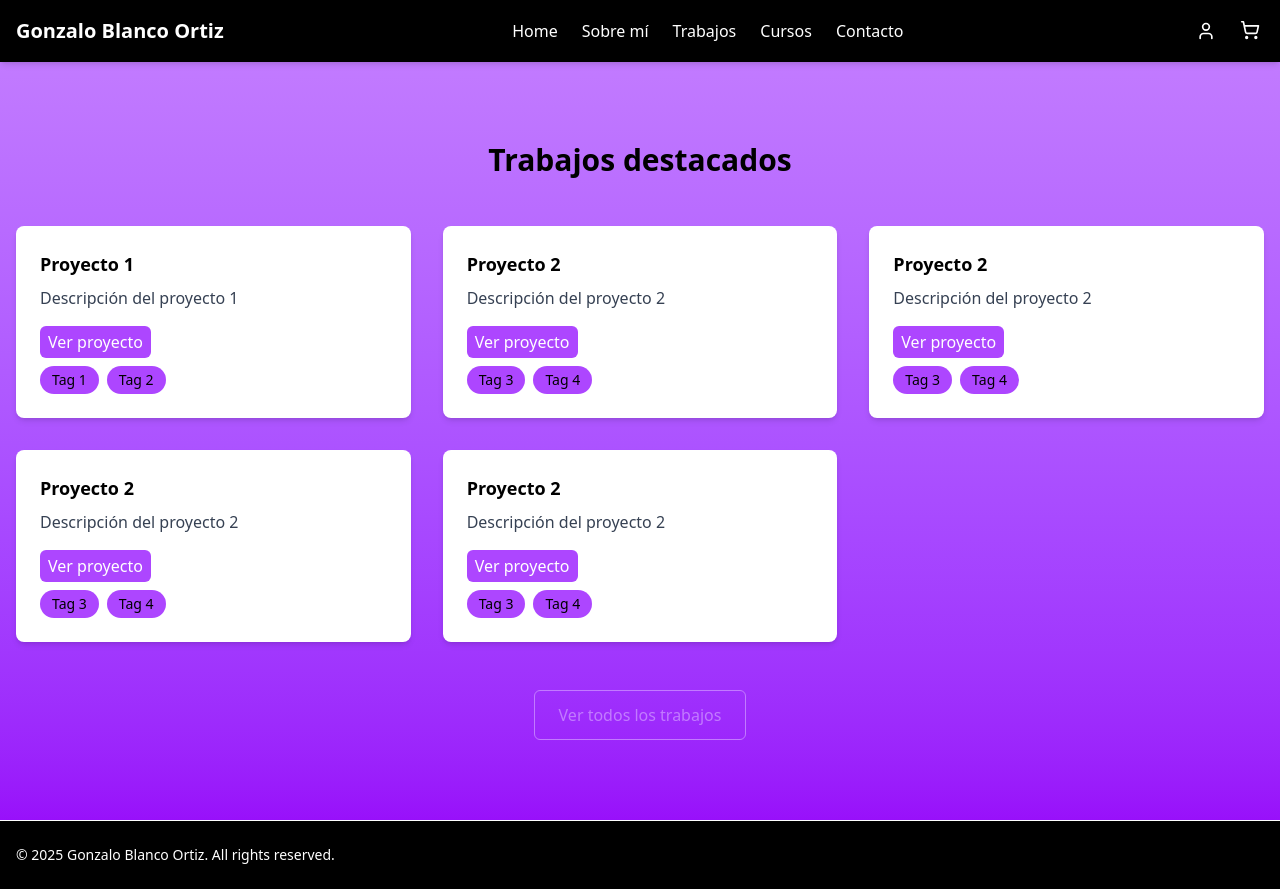
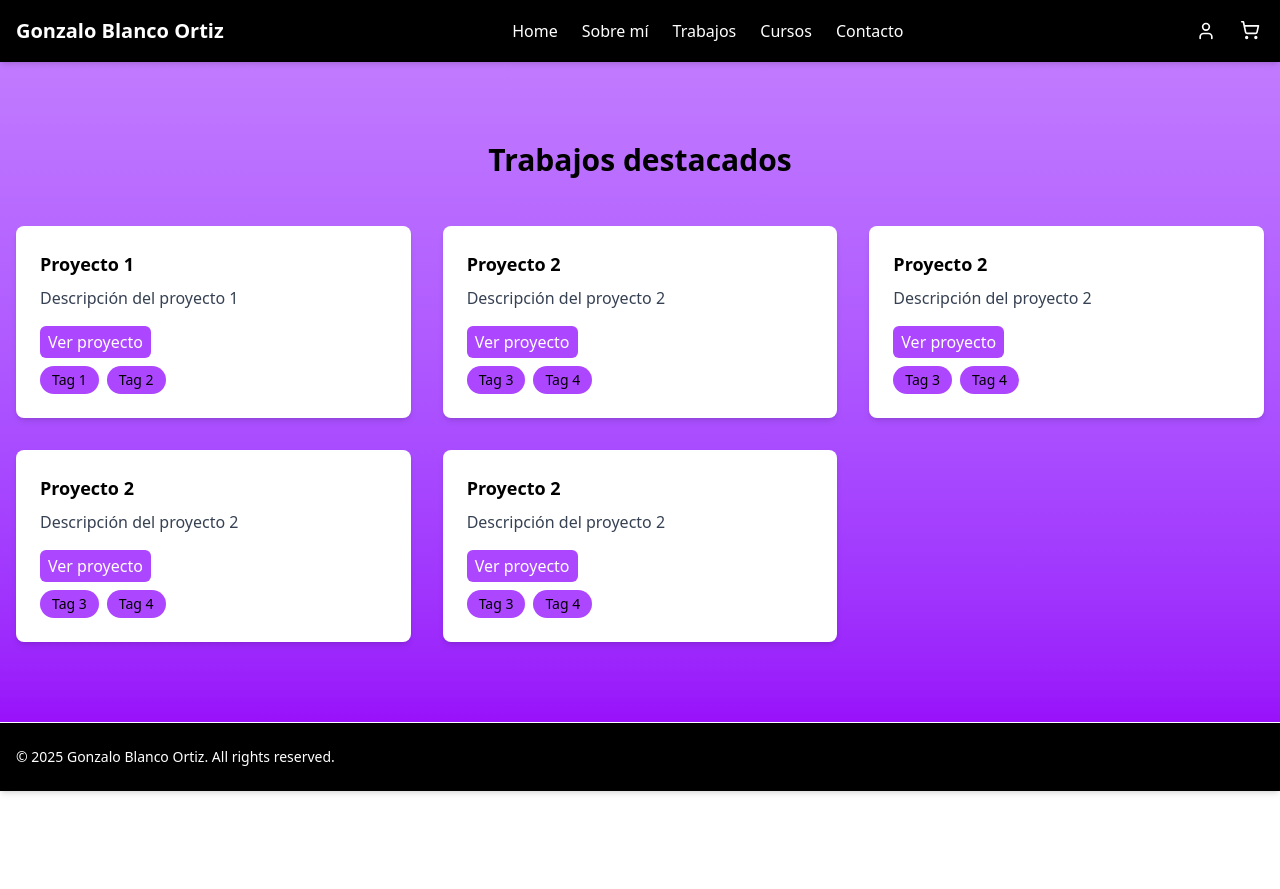
Before and after one commit to Ayuik/Proyecto_personal_FE, a React (Vite) app: page /workspage in a window 1280 px wide. After the commit the page ends 800 px from the top, so only its background shows below. Built offline with nearby package versions, Linux system fonts and the light colour scheme.

Commit message:
feat: Works section modified. slice added in call to Api. WorksPage completed

```diff
--- a/src/components/Works.jsx
+++ b/src/components/Works.jsx
@@ -1,25 +1,26 @@
 import { useState, useEffect } from "react";
 import { getWorks } from "../services/worksapi";
 import { Link } from "react-router-dom";
+import WorksCards from "./WorksCards";
 
 function Works() {
-/* const [works, setWorks] = useState([]);
+  /* const [someWorks, setSomeWorks] = useState([]);
 
     useEffect(() => {
       const fetchData = async () => {
 
-          const data = await getWorks();
-          setWorks(data);
+          const dat = await getWorks();
+          setSomeWorks(data.slice(0, 3));
 
       };
       fetchData();
     }, [getWorks]); */
 
-  const works = [
+  const someWorks = [
     {
       id_work: 1,
       work_tittle: "Proyecto 1",
-      work_link:"",
+      work_link: "",
       work_description: "Descripción del proyecto 1",
       work_tag_id: [
         { id_tag: 1, tag_name: "Tag 1" },
@@ -29,7 +30,7 @@ function Works() {
     {
       id_work: 3,
       work_tittle: "Proyecto 2",
-      work_link:"",
+      work_link: "",
       work_description: "Descripción del proyecto 2",
       work_tag_id: [
         { id_tag: 3, tag_name: "Tag 3" },
@@ -39,27 +40,7 @@ function Works() {
     {
       id_work: 4,
       work_tittle: "Proyecto 2",
-        work_link:"",
-        work_description: "Descripción del proyecto 2",
-        work_tag_id: [
-          { id_tag: 3, tag_name: "Tag 3" },
-          { id_tag: 4, tag_name: "Tag 4" },
-        ],
-      },
-      {
-        id_work: 5,
-        work_tittle: "Proyecto 2",
-        work_link:"",
-        work_description: "Descripción del proyecto 2",
-        work_tag_id: [
-          { id_tag: 3, tag_name: "Tag 3" },
-          { id_tag: 4, tag_name: "Tag 4" },
-        ],
-      },
-      {
-        id_work: 6,
-        work_tittle: "Proyecto 2",
-        work_link:"",
+      work_link: "",
       work_description: "Descripción del proyecto 2",
       work_tag_id: [
         { id_tag: 3, tag_name: "Tag 3" },
@@ -67,39 +48,14 @@ function Works() {
       ],
     },
   ];
+
   return (
     <div className="container mx-auto px-4">
       <h2 className="text-3xl font-bold mb-12 text-center">
         Trabajos destacados
       </h2>
       <div className="grid md:grid-cols-2 lg:grid-cols-3 gap-8">
-        {works.map((work) => (
-          <div
-            key={work.id_work}
-            className="bg-white rounded-lg overflow-hidden shadow-md hover:shadow-lg transition-shadow"
-          >
-            <div className="p-6">
-              <h3 className="font-bold text-lg mb-2">{work.work_tittle}</h3>
-              <p className="text-gray-700 mb-4">{work.work_description}</p>
-              <a
-                href={work.work_link}
-                className="px-2 py-1 bg-purple-500 text-white rounded-md hover:bg-purple-600 transition-colors inline-block"
-              >
-                Ver proyecto
-              </a>
-              <div className="flex flex-wrap gap-2 mt-2">
-                {work.work_tag_id.map((tag) => (
-                  <span
-                    key={tag.id_tag}
-                    className="px-3 py-1 bg-purple-500 text-sm rounded-full"
-                  >
-                    {tag.tag_name}
-                  </span>
-                ))}
-              </div>
-            </div>
-          </div>
-        ))}
+        <WorksCards works={someWorks} />
       </div>
       <div className="text-center mt-12">
         <Link
@@ -113,4 +69,4 @@ function Works() {
   );
 }
 
-export default Works
+export default Works;
--- /dev/null
+++ b/src/components/WorksCards.jsx
@@ -0,0 +1,35 @@
+function WorksCards({ works }) {
+    return (
+        <>
+        {works.map((work) => (
+            <div
+              key={work.id_work}
+              className="bg-white rounded-lg overflow-hidden shadow-md hover:shadow-lg transition-shadow"
+            >
+              <div className="p-6">
+                <h3 className="font-bold text-lg mb-2">{work.work_tittle}</h3>
+                <p className="text-gray-700 mb-4">{work.work_description}</p>
+                <a
+                  href={work.work_link}
+                  className="px-2 py-1 bg-purple-500 text-white rounded-md hover:bg-purple-600 transition-colors inline-block"
+                >
+                  Ver proyecto
+                </a>
+                <div className="flex flex-wrap gap-2 mt-2">
+                  {work.work_tag_id.map((tag) => (
+                    <span
+                      key={tag.id_tag}
+                      className="px-3 py-1 bg-purple-500 text-sm rounded-full"
+                    >
+                      {tag.tag_name}
+                    </span>
+                  ))}
+                </div>
+              </div>
+            </div>
+          ))}
+          </>
+        );
+    }
+
+export default WorksCards
--- a/src/pages/Workspage.jsx
+++ b/src/pages/Workspage.jsx
@@ -1,13 +1,84 @@
-import Works from "../components/Works";
+import WorksCards from "../components/WorksCards";
 
 function WorksPage() {
-    return (
-        <>
-            <section id="works" className="py-20 bg-gradient-to-b from-purple-400 to-purple-600">
-                <Works />
-            </section>
-        </>
-    );
+  /* const [allWorks, setAllWorks] = useState([]);
+
+    useEffect(() => {
+      const fetchData = async () => {
+
+          const data = await getWorks();
+          setAllWorks(data);
+
+      };
+      fetchData();
+    }, [getWorks]); */
+
+  const allWorks = [
+    {
+      id_work: 1,
+      work_tittle: "Proyecto 1",
+      work_link: "",
+      work_description: "Descripción del proyecto 1",
+      work_tag_id: [
+        { id_tag: 1, tag_name: "Tag 1" },
+        { id_tag: 2, tag_name: "Tag 2" },
+      ],
+    },
+    {
+      id_work: 3,
+      work_tittle: "Proyecto 2",
+      work_link: "",
+      work_description: "Descripción del proyecto 2",
+      work_tag_id: [
+        { id_tag: 3, tag_name: "Tag 3" },
+        { id_tag: 4, tag_name: "Tag 4" },
+      ],
+    },
+    {
+      id_work: 4,
+      work_tittle: "Proyecto 2",
+      work_link: "",
+      work_description: "Descripción del proyecto 2",
+      work_tag_id: [
+        { id_tag: 3, tag_name: "Tag 3" },
+        { id_tag: 4, tag_name: "Tag 4" },
+      ],
+    },
+    {
+      id_work: 5,
+      work_tittle: "Proyecto 2",
+      work_link: "",
+      work_description: "Descripción del proyecto 2",
+      work_tag_id: [
+        { id_tag: 3, tag_name: "Tag 3" },
+        { id_tag: 4, tag_name: "Tag 4" },
+      ],
+    },
+    {
+      id_work: 6,
+      work_tittle: "Proyecto 2",
+      work_link: "",
+      work_description: "Descripción del proyecto 2",
+      work_tag_id: [
+        { id_tag: 3, tag_name: "Tag 3" },
+        { id_tag: 4, tag_name: "Tag 4" },
+      ],
+    },
+  ];
+  return (
+    <>
+      <section className="py-20 bg-gradient-to-b from-purple-400 to-purple-600">
+        <div className="container mx-auto px-4">
+          <h2 className="text-3xl font-bold mb-12 text-center">
+            Trabajos destacados
+          </h2>
+          <div className="grid md:grid-cols-2 lg:grid-cols-3 gap-8">
+            <WorksCards works={allWorks} />
+          </div>
+        </div>
+      </section>
+    </>
+  );
 }
 
-export default WorksPage
+export default WorksPage;
```
Lines whose indentation alone changed are shown as unchanged.
